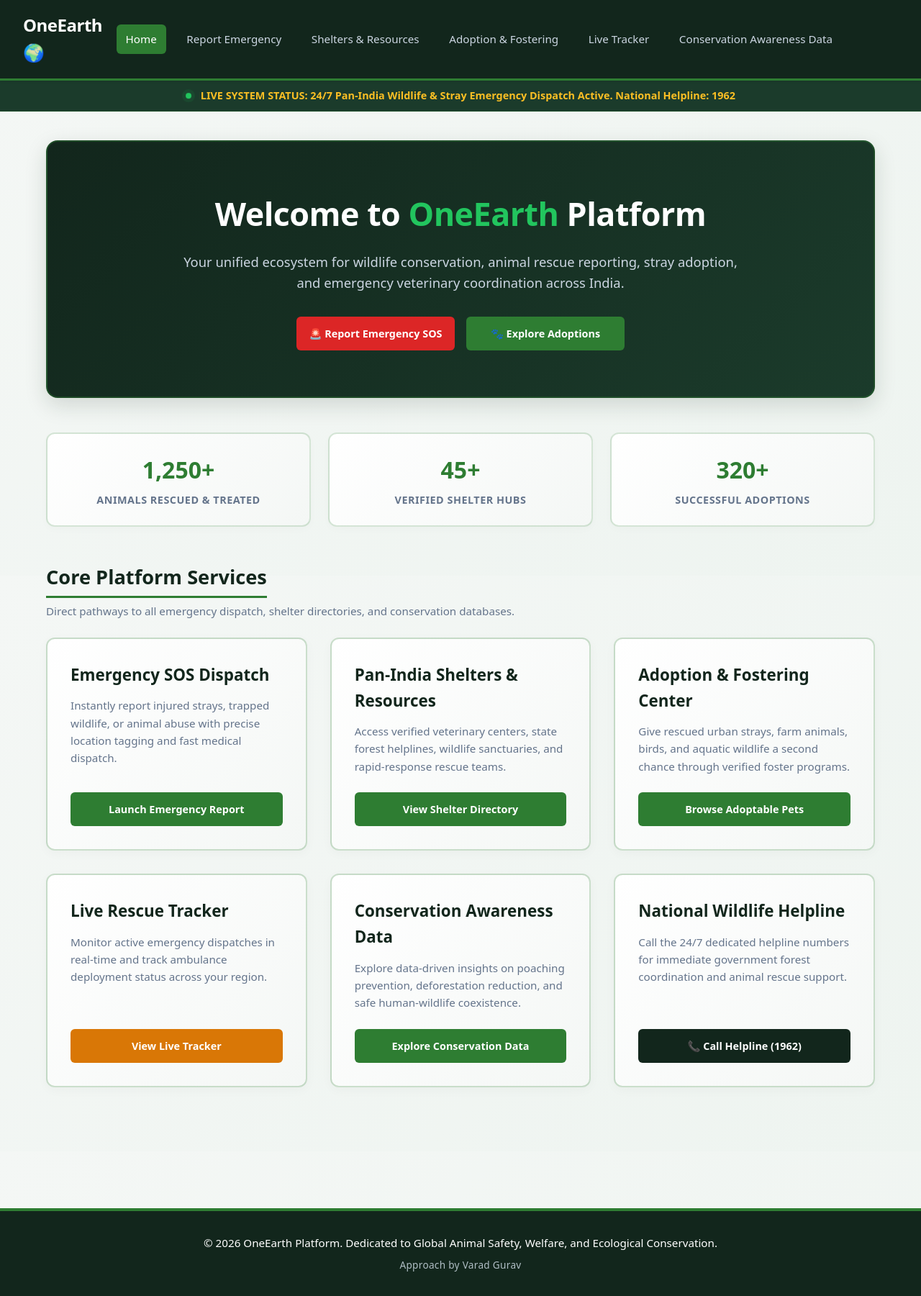
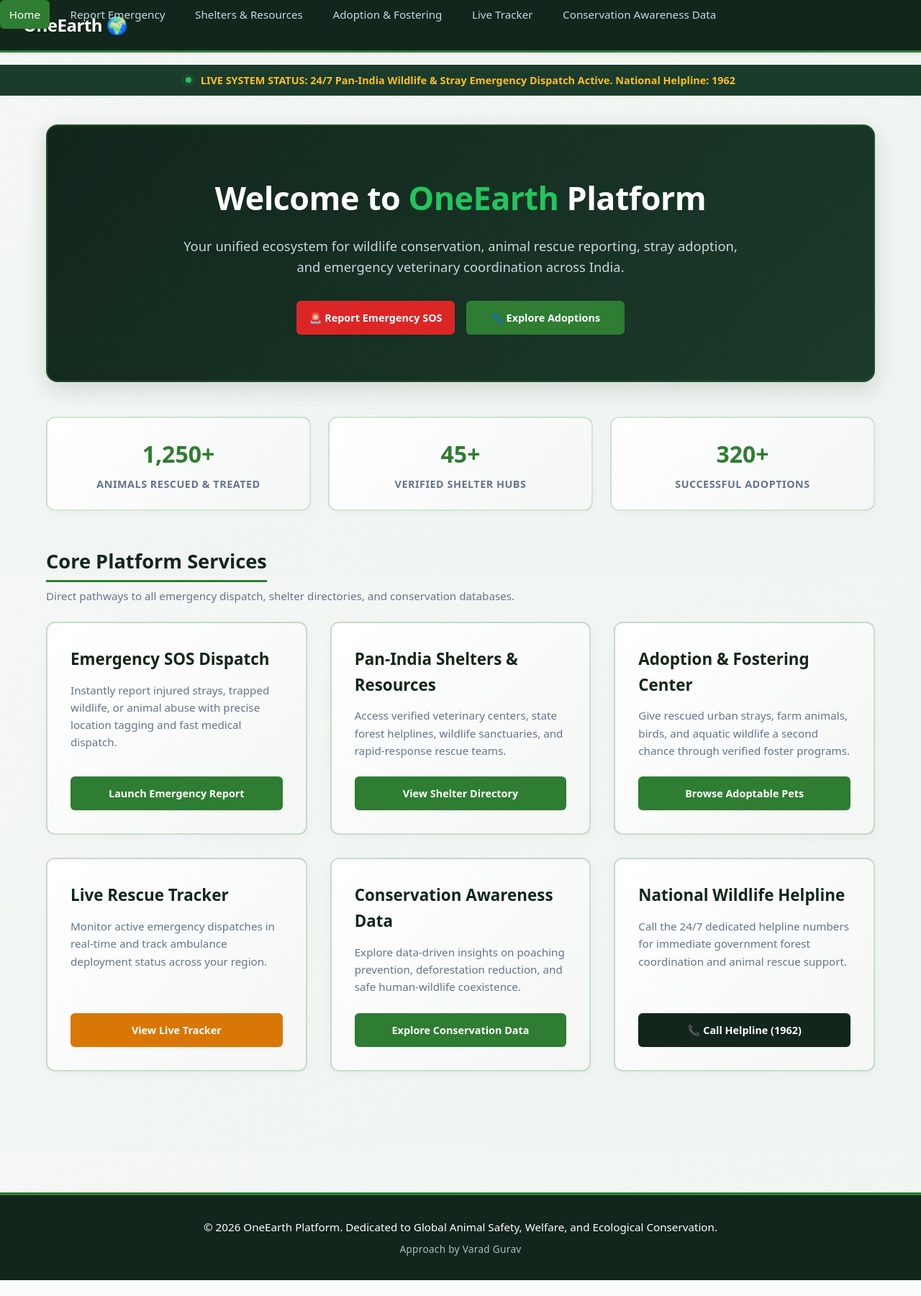
Before and after one commit to varadguravv/oneearth, a Flask app: page / in a window 1280 px wide. Shown: the whole page at 72% size. After the commit the page ends 1779 px from the top, so only its background shows below. Run offline with Flask 3, Linux system fonts and the light colour scheme.

Commit message:
Update style.css

```diff
--- a/static/style.css
+++ b/static/style.css
@@ -321,17 +321,26 @@ button:active,
         padding: 0 1rem;
     }
 }
-/* --- Professional Mobile & Desktop Alignment Fix --- */
+/* --- Professional Fixed Header & Mobile Fix --- */
 
-/* 1. Lock the top navigation bar so it stays fixed and doesn't scroll away */
+/* 1. Lock the top navigation bar permanently to the top */
 header, .navbar, nav {
-  position: sticky !important;
+  position: fixed !important;
   top: 0 !important;
-  z-index: 1000 !important;
+  left: 0 !important;
+  right: 0 !important;
+  z-index: 9999 !important;
   width: 100% !important;
+  box-sizing: border-box !important;
 }
 
-/* 2. Pin the Instant SOS box securely to the bottom left */
+/* 2. Add padding to the top of the body so the fixed header doesn't overlap your content */
+body {
+  padding-top: 90px !important;
+  overflow-x: hidden !important;
+}
+
+/* 3. Pin the Instant SOS box securely to the bottom left */
 .instant-sos, .sos-widget, #instant-sos {
   position: fixed !important;
   bottom: 20px !important;
@@ -342,12 +351,8 @@ header, .navbar, nav {
   max-width: 280px !important;
 }
 
-/* 3. Ensure all containers, grids, and tags retain laptop layout structure on mobile */
+/* 4. Ensure containers maintain proper mobile scaling */
 @media screen and (max-width: 768px) {
-  body {
-    overflow-x: hidden;
-  }
-
   .container, main, .content-wrap {
     width: 100% !important;
     box-sizing: border-box !important;
```
